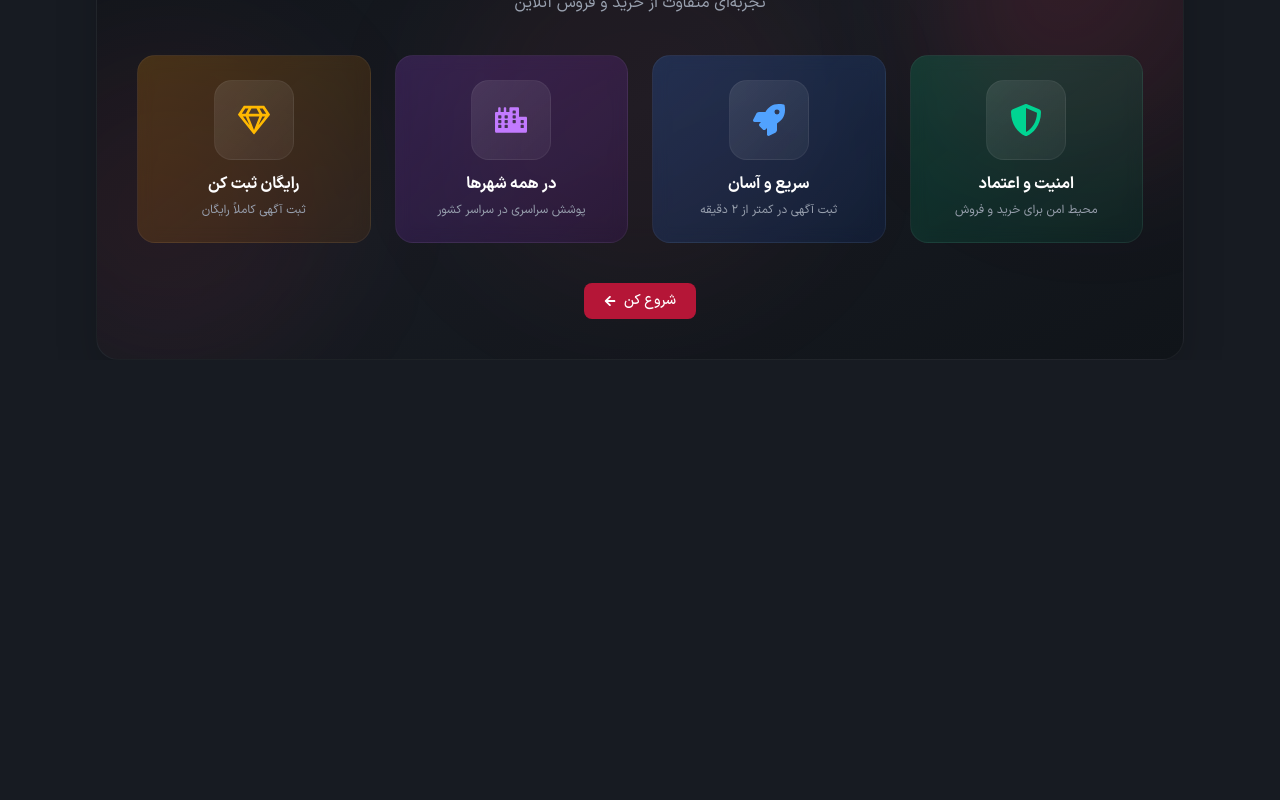
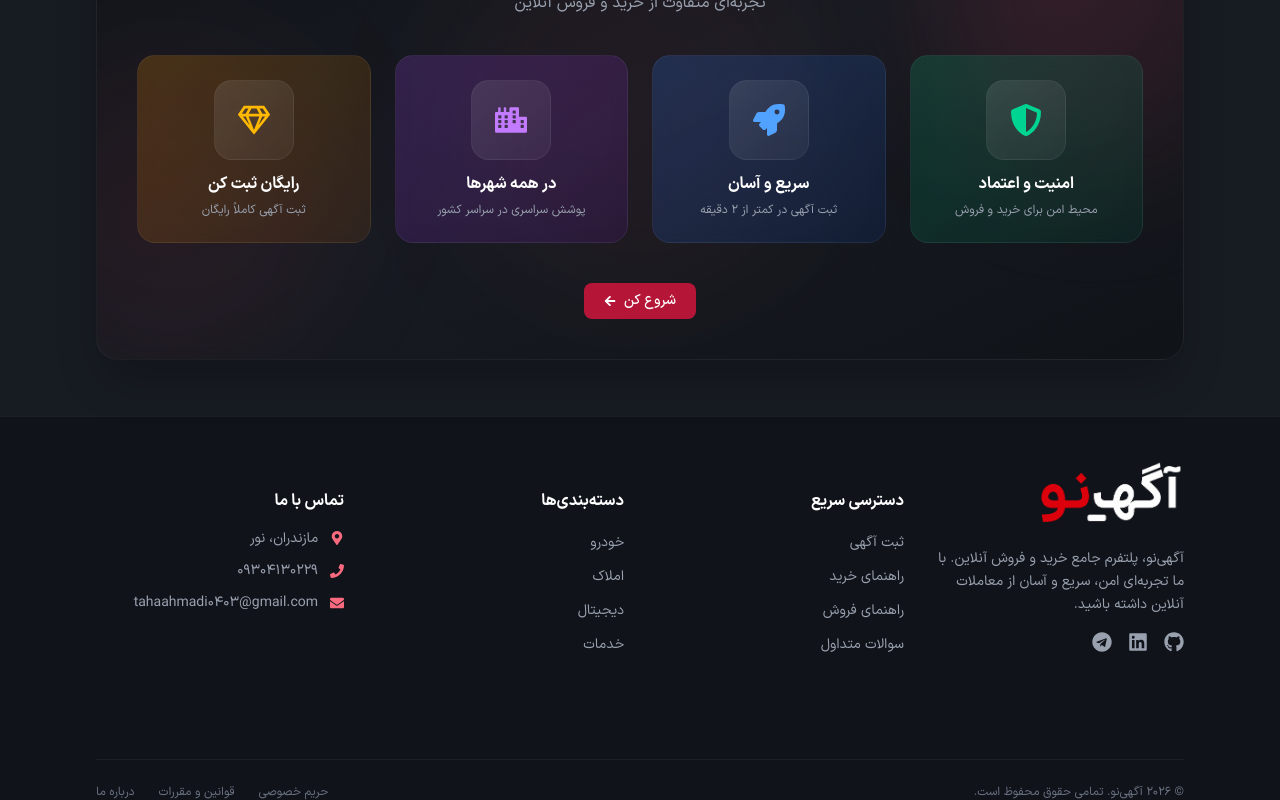
Before and after one commit to TahaSrn/agahino, a React (Vite) app: page / in a window 1280 px wide. Shown: the part 1246-2046 px from the top of the page. Before the commit the page ends 1606 px from the top, so only its background shows below. Built offline with nearby package versions, Linux system fonts and the light colour scheme; no server answers; the database is empty.

Commit message:
Footer added/Homepage finished

```diff
--- /dev/null
+++ b/src/ui/Footer.jsx
@@ -0,0 +1,188 @@
+// components/Footer.jsx
+import {
+  FaTelegram,
+  FaGithub,
+  FaLinkedin,
+  FaMapMarkerAlt,
+  FaPhone,
+  FaEnvelope,
+} from "react-icons/fa";
+import Logo from "./Logo";
+
+function Footer() {
+  const currentYear = new Date().getFullYear();
+
+  return (
+    <footer className="bg-dark-800/95 mt-10 w-full border-t border-white/5 md:mt-14">
+      <div className="flex w-full justify-center">
+        <div className="w-[95%] md:w-[85%]">
+          <div className="grid grid-cols-1 gap-8 py-10 sm:grid-cols-2 md:grid-cols-4 md:items-start">
+            <div className="col-span-1 sm:col-span-2 md:col-span-1">
+              <div className="mr-[-3%] mb-4">
+                <Logo className="w-32 md:w-40" />
+              </div>
+              <p className="font-sansReg text-sm leading-relaxed text-gray-400">
+                آگهی‌نو، پلتفرم جامع خرید و فروش آنلاین. با ما تجربه‌ای امن،
+                سریع و آسان از معاملات آنلاین داشته باشید.
+              </p>
+              <div className="mt-4 flex items-center gap-4">
+                <a
+                  href="https://github.com/TahaSrn"
+                  target="_blank"
+                  rel="noopener noreferrer"
+                  className="text-gray-400 transition-colors duration-300 hover:text-white"
+                >
+                  <FaGithub size={20} />
+                </a>
+                <a
+                  href="https://www.linkedin.com/in/tahaahmadi0403"
+                  target="_blank"
+                  rel="noopener noreferrer"
+                  className="text-gray-400 transition-colors duration-300 hover:text-[#0A66C2]"
+                >
+                  <FaLinkedin size={20} />
+                </a>
+                <a
+                  href="https://t.me/taha_tnt"
+                  target="_blank"
+                  rel="noopener noreferrer"
+                  className="text-gray-400 transition-colors duration-300 hover:text-[#229ED9]"
+                >
+                  <FaTelegram size={20} />
+                </a>
+              </div>
+            </div>
+
+            <div className="py-8">
+              <h4 className="font-sansBold mb-4 text-base text-white">
+                دسترسی سریع
+              </h4>
+              <ul className="space-y-2.5">
+                <li>
+                  <a
+                    href="#"
+                    className="hover:text-primary-400 font-sansReg text-sm text-gray-400 transition-colors duration-300"
+                  >
+                    ثبت آگهی
+                  </a>
+                </li>
+                <li>
+                  <a
+                    href="#"
+                    className="hover:text-primary-400 font-sansReg text-sm text-gray-400 transition-colors duration-300"
+                  >
+                    راهنمای خرید
+                  </a>
+                </li>
+                <li>
+                  <a
+                    href="#"
+                    className="hover:text-primary-400 font-sansReg text-sm text-gray-400 transition-colors duration-300"
+                  >
+                    راهنمای فروش
+                  </a>
+                </li>
+                <li>
+                  <a
+                    href="#"
+                    className="hover:text-primary-400 font-sansReg text-sm text-gray-400 transition-colors duration-300"
+                  >
+                    سوالات متداول
+                  </a>
+                </li>
+              </ul>
+            </div>
+
+            <div className="py-8">
+              <h4 className="font-sansBold mb-4 text-base text-white">
+                دسته‌بندی‌ها
+              </h4>
+              <ul className="space-y-2.5">
+                <li>
+                  <a
+                    href="#"
+                    className="hover:text-primary-400 font-sansReg text-sm text-gray-400 transition-colors duration-300"
+                  >
+                    خودرو
+                  </a>
+                </li>
+                <li>
+                  <a
+                    href="#"
+                    className="hover:text-primary-400 font-sansReg text-sm text-gray-400 transition-colors duration-300"
+                  >
+                    املاک
+                  </a>
+                </li>
+                <li>
+                  <a
+                    href="#"
+                    className="hover:text-primary-400 font-sansReg text-sm text-gray-400 transition-colors duration-300"
+                  >
+                    دیجیتال
+                  </a>
+                </li>
+                <li>
+                  <a
+                    href="#"
+                    className="hover:text-primary-400 font-sansReg text-sm text-gray-400 transition-colors duration-300"
+                  >
+                    خدمات
+                  </a>
+                </li>
+              </ul>
+            </div>
+
+            <div className="py-8">
+              <h4 className="font-sansBold mb-4 text-base text-white">
+                تماس با ما
+              </h4>
+              <ul className="space-y-3">
+                <li className="font-sansReg flex items-start gap-3 text-sm text-gray-400">
+                  <FaMapMarkerAlt className="text-primary-400 mt-0.5 flex-shrink-0" />
+                  <span>مازندران، نور</span>
+                </li>
+                <li className="font-sansReg flex items-center gap-3 text-sm text-gray-400">
+                  <FaPhone className="text-primary-400 flex-shrink-0" />
+                  <span>۰۹۳۰۴۱۳۰۲۲۹</span>
+                </li>
+                <li className="font-sansReg flex items-center gap-3 text-sm text-gray-400">
+                  <FaEnvelope className="text-primary-400 flex-shrink-0" />
+                  <span>tahaahmadi0403@gmail.com</span>
+                </li>
+              </ul>
+            </div>
+          </div>
+
+          <div className="mt-8 flex flex-col items-center justify-between gap-4 border-t border-white/5 pt-6 sm:flex-row">
+            <p className="font-sansReg text-xs text-gray-500">
+              &copy; {currentYear} آگهی‌نو. تمامی حقوق محفوظ است.
+            </p>
+            <div className="flex items-center gap-6">
+              <a
+                href="#"
+                className="hover:text-primary-400 font-sansReg text-xs text-gray-500 transition-colors duration-300"
+              >
+                حریم خصوصی
+              </a>
+              <a
+                href="#"
+                className="hover:text-primary-400 font-sansReg text-xs text-gray-500 transition-colors duration-300"
+              >
+                قوانین و مقررات
+              </a>
+              <a
+                href="#"
+                className="hover:text-primary-400 font-sansReg text-xs text-gray-500 transition-colors duration-300"
+              >
+                درباره ما
+              </a>
+            </div>
+          </div>
+        </div>
+      </div>
+    </footer>
+  );
+}
+
+export default Footer;
--- a/src/ui/Header.jsx
+++ b/src/ui/Header.jsx
@@ -11,7 +11,7 @@ function Header() {
     <>
       <header className="bg-dark-800/95 fixed top-0 right-0 left-0 z-50 flex w-full items-center justify-center border-b border-white/10 shadow-[0_8px_32px_rgba(0,0,0,0.25)] backdrop-blur-xl transition-all duration-300">
         <div className="flex w-[95%] items-center py-2 md:w-[85%] md:py-0 [&>*:nth-child(1)]:mr-4 md:[&>*:nth-child(1)]:mr-0 [&>*:nth-child(2)]:mr-10 [&>*:nth-child(3)]:mr-8 [&>*:nth-child(4)]:mr-20 [&>*:nth-child(5)]:mr-2 md:[&>*:nth-child(5)]:mr-8">
-          <Logo />
+          <Logo className="w-10 md:w-40" />
 
           <div className="hidden md:block">
             <SelectBar />
--- a/src/ui/Logo.jsx
+++ b/src/ui/Logo.jsx
@@ -1,7 +1,7 @@
-function Logo() {
+function Logo({ className = "" }) {
   return (
     <img
-      className="scale-200 md:scale-100 w-[10%] h-full"
+      className={`h-auto ${className}`}
       src="/logo2.png"
       alt="Agahino logo"
     />
--- a/src/ui/Main.jsx
+++ b/src/ui/Main.jsx
@@ -5,6 +5,7 @@ import CategorySection from "./CategorySection";
 import SuggestionBanner from "./SuggestionBanner";
 import LatestAds from "@/features/ads/LatestAds";
 import TrustBanner from "./TrustBanner";
+import Footer from "./Footer";
 
 function Main() {
   return (
@@ -16,6 +17,7 @@ function Main() {
       <PopularProvinces />
       <LatestAds />
       <TrustBanner />
+      <Footer />
     </main>
   );
 }
```
